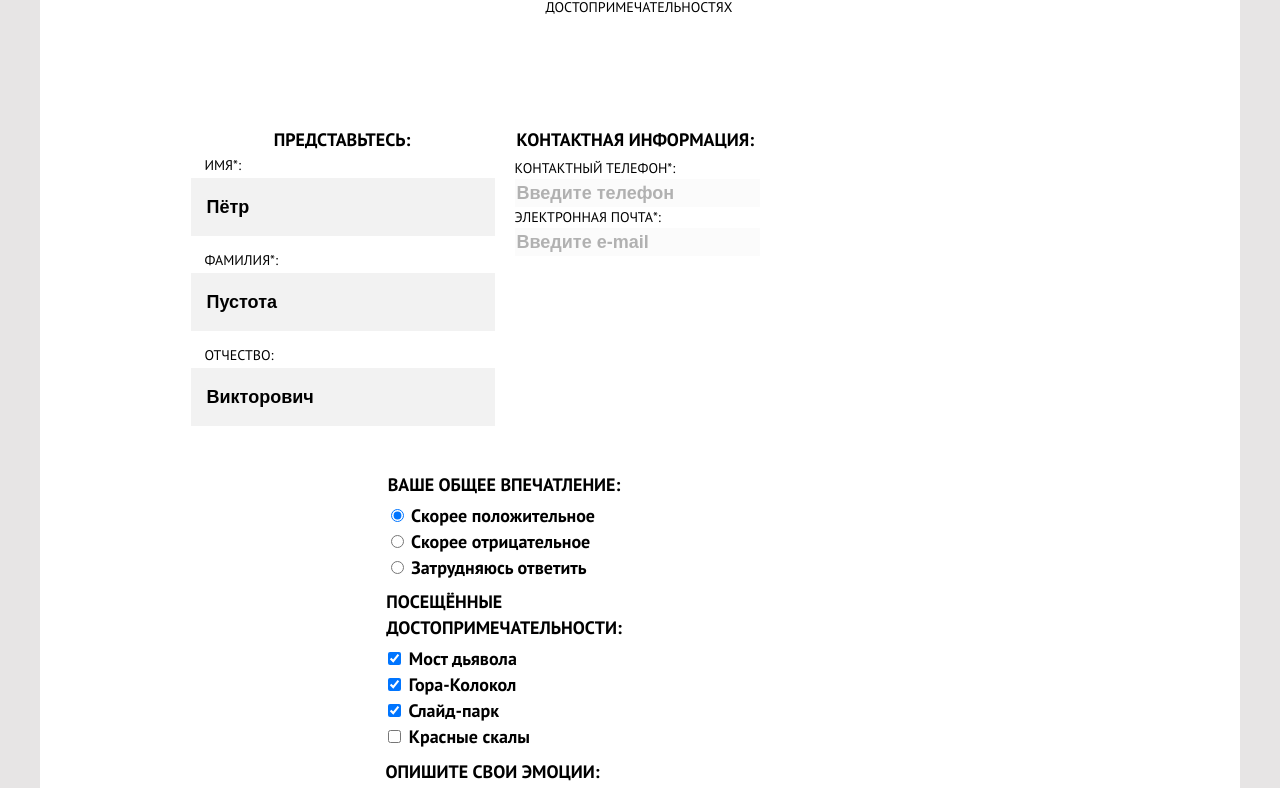
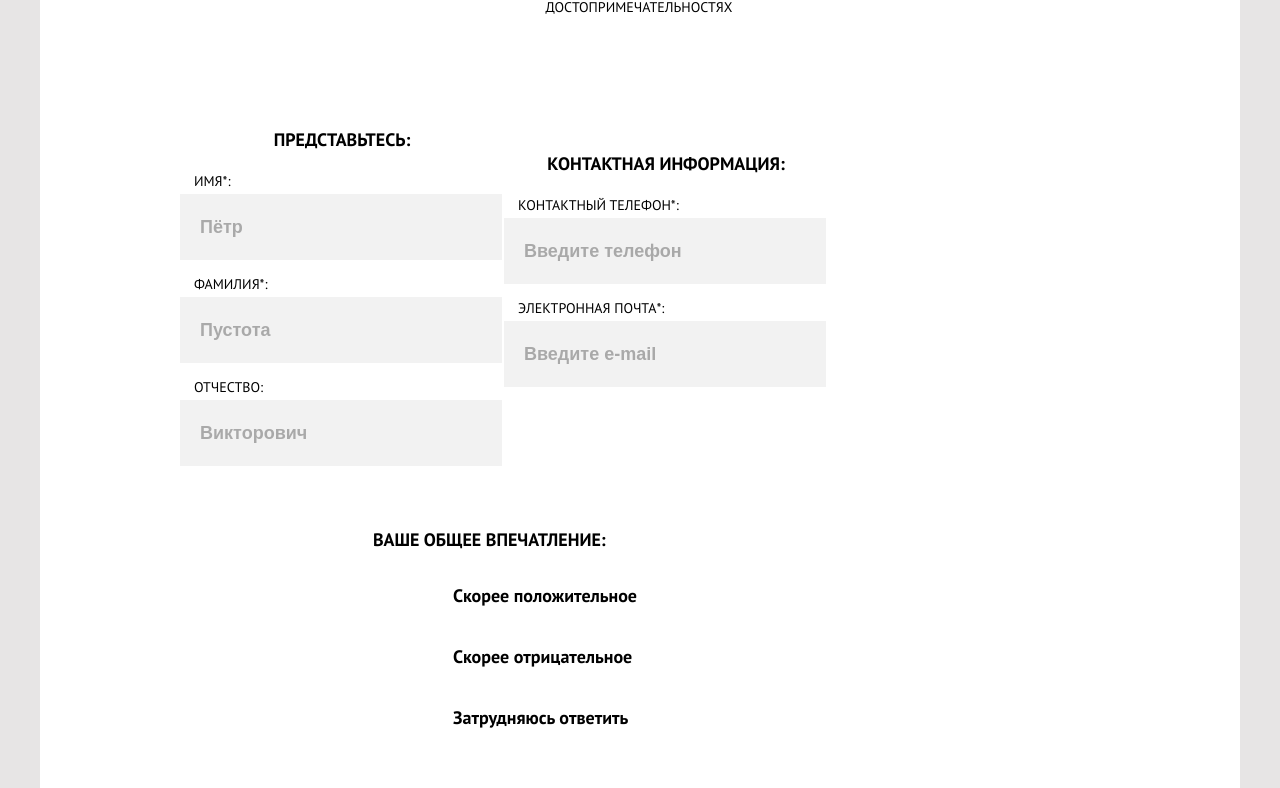
Before and after one commit to htmlacademy-adaptive/2098385-sedona-26, a website: page source/form.html in a window 1280 px wide. Shown: the part 634-1422 px from the top of the page. Drawn offline with nearby package versions, Linux system fonts and the light colour scheme; files that its build step writes are made by us from their sources.

Commit message:
Делает состояния на странице форм. Начинает стилизацию чек-боксов и радиокнопок

```diff
--- a/source/form.html
+++ b/source/form.html
@@ -81,11 +81,11 @@
               <legend class="contacts__title">Контактная информация:</legend>
               <div class="contacts__field">
                 <label class="contacts__lable" for="phone">Контактный телефон*:</label>
-                <input class="contacts__tel" type="tel" pattern="[0-9]{1}-[0-9]{3}-[0-9]{3}" value="Введите телефон" id="phone" name="number">
+                <input class="contacts__input" type="tel" pattern="[0-9]{1}-[0-9]{3}-[0-9]{3}" value="Введите телефон" id="phone" name="number">
               </div>
               <div class="contacts__field">
                 <label class="contacts__lable" for="e-mail">Электронная почта*:</label>
-                <input class="contacts__mail" type="email" value="Введите e-mail" id="e-mail" name="mail">
+                <input class="contacts__input" type="email" value="Введите e-mail" id="e-mail" name="mail">
               </div>
             </fieldset>
             <fieldset class="review__radio radio">
@@ -93,19 +93,22 @@
               <ul class="radio__list">
                 <li class="radio__item">
                   <label class="radio__option">
-                    <input class="radio__input" type="radio" name="feel" value="good-feel" checked>
+                    <input class="visually-hidden radio__input" type="radio" name="feel" value="good-feel" checked>
+                    <span class="control-mark"></span>
                           <span class="radio__control">Скорее положительное</span>
                   </label>
                 </li>
                 <li class="radio__item">
                   <label class="radio__option">
-                    <input class="radio__input" type="radio" name="feel" value="bad-feel">
+                    <input class="visually-hidden radio__input" type="radio" name="feel" value="bad-feel">
+                    <span class="control-mark"></span>
                           <span class="radio__control">Скорее отрицательное</span>
                   </label>
                 </li>
                 <li class="radio__item">
                   <label class="radio__option">
-                    <input class="radio__input" type="radio" name="feel" value="idn-feel">
+                    <input class="visually-hidden radio__input" type="radio" name="feel" value="idn-feel">
+                    <span class="control-mark"></span>
                           <span class="radio__control">Затрудняюсь ответить</span>
                   </label>
                 </li>
@@ -143,7 +146,7 @@
             <fieldset class="review__area area">
               <legend class="area__title">Опишите свои эмоции:</legend>
               <textarea class="area__comment" name="comment" id="comment-area" rows="10">
-                Опишите подробно все свои восторги
+Опишите подробно все свои восторги
               </textarea>
             </fieldset>
             <button class="review__button button" type="submit">Отправить отзыв</button>
--- a/source/sass/area.scss
+++ b/source/sass/area.scss
@@ -1,5 +1,5 @@
 .area {
-  margin: 0;
+  margin: 0 auto;
 }
 
 .area__title {
@@ -7,12 +7,38 @@
   font-size: 18px;
   font-weight: 700;
   line-height: 26px;
+  padding-top: 24px;
+  margin-bottom: 20px;
+  text-align: center;
 }
 
 .area__comment {
-  color: #000000;
-  opacity: 30%;
+  color: rgba(0, 0, 0, 0.3);
+  padding: 16px;
+  box-sizing: border-box;
   font-weight: 700;
   font-size: 18px;
   line-height: 26px;
+  margin-bottom: 56px;
+  min-width: 279px;
+  height: 150px;
+  background-color: #f2f2f2;
+  border: 0;
+  outline: 0;
+  text-align: left;
+
+  &:focus {
+    background-color: #f2f2f2;
+  }
+
+  &:hover {
+    background-color: #e5e5e5;
+    color: #000000;
+  }
+
+  &:active {
+    color: #000000;
+    background: none;
+    border: solid 4px #e5e5e5;
+  }
 }
--- a/source/sass/benefits.scss
+++ b/source/sass/benefits.scss
@@ -50,18 +50,33 @@
   background-image: url("../img/house.svg");
   background-repeat: no-repeat;
   background-position: 18px 25px;
+
+  @media (min-width: $tablet-width) {
+    background-size: 75px 72px;
+    background-position: 50% 25%;
+  }
 }
 
 .benefits__item--icon2 {
   background-image: url("../img/burger.svg");
   background-repeat: no-repeat;
   background-position: 18px 25px;
+
+  @media (min-width: $tablet-width) {
+    background-size: 75px 69px;
+    background-position: 50% 25%;
+  }
 }
 
 .benefits__item--icon3 {
   background-image: url("../img/gift.svg");
   background-repeat: no-repeat;
   background-position: 18px 25px;
+
+  @media (min-width: $tablet-width) {
+    background-size: 63px 75px;
+    background-position: 50% 25%;
+  }
 }
 
 .benefits__description--number {
--- a/source/sass/check.scss
+++ b/source/sass/check.scss
@@ -13,10 +13,14 @@
   font-size: 18px;
   font-weight: 700;
   line-height: 26px;
+  padding-top: 24px;
+  text-align: center;
+  margin-bottom: 30px;
 }
 
 .check__item {
   font-size: 18px;
   font-weight: 700;
   line-height: 26px;
+  margin-bottom: 35px;
 }
--- a/source/sass/contacts.scss
+++ b/source/sass/contacts.scss
@@ -2,26 +2,32 @@
   margin: 0;
 }
 
-.contacts__tel {
-  border: 0;
+.contacts__input {
   background-color: #f2f2f2;
+  border: 4px solid transparent;
   font-size: 18px;
   font-weight: 700;
   line-height: 26px;
   margin: 0;
-  color: #000000;
-  opacity: 30%;
-}
+  margin-bottom: 37px;
+  color: rgba(0, 0, 0, 0.3);
+  padding: 16px;
+  width: 87%;
 
-.contacts__mail {
-  border: 0;
-  background-color: #f2f2f2;
-  font-size: 18px;
-  font-weight: 700;
-  line-height: 26px;
-  margin: 0;
-  color: #000000;
-  opacity: 30%;
+  &:focus {
+    background-color: #f2f2f2;
+  }
+
+  &:hover {
+    background-color: #e5e5e5;
+    color: #000000;
+  }
+
+  &:active {
+    color: #000000;
+    background: none;
+    border: solid 4px #e5e5e5;
+  }
 }
 
 .contacts__title {
@@ -30,8 +36,19 @@
   font-weight: 700;
   line-height: 26px;
   margin: 0;
+  text-align: center;
+  padding-top: 24px;
+  margin-bottom: 41px;
+}
+
+.contacts__field {
+  position: relative;
 }
 
 .contacts__lable {
   text-transform: uppercase;
+  margin: 0;
+  position: absolute;
+  top: -23px;
+  left: 14px;
 }
--- a/source/sass/global.scss
+++ b/source/sass/global.scss
@@ -21,4 +21,9 @@ h2 {
 
 fieldset {
   border: 0;
+  padding: 0;
 }
+
+input {
+  outline: 0;
+}
--- a/source/sass/modal.scss
+++ b/source/sass/modal.scss
@@ -61,6 +61,19 @@
   @media (min-width: $tablet-width) {
     font-size: 21px;
   }
+
+  &:hover {
+    background-color: #669ec0;
+  }
+
+  &:active {
+    background-color: #5496bd;
+    color: rgba(255, 255, 255, 0.3);
+  }
+
+  &:disabled {
+    background-color: #e5e5e5;
+  }
 }
 
 .modal__close--one {
--- a/source/sass/name.scss
+++ b/source/sass/name.scss
@@ -12,19 +12,35 @@
   font-weight: 700;
   line-height: 26px;
   text-align: center;
-  margin-bottom: 20px;
+  margin-bottom: 41px;
 }
 
 .name__write {
-  border: 0;
   background-color: #f2f2f2;
+  color: rgba(0, 0, 0, 0.3);
+  border: 4px solid transparent;
   font-size: 18px;
   font-weight: 700;
   line-height: 26px;
   margin: 0;
   padding: 16px;
-  width: 90%;
+  width: 87%;
   margin-bottom: 37px;
+
+  &:focus {
+    background-color: #f2f2f2;
+  }
+
+  &:hover {
+    background-color: #e5e5e5;
+    color: #000000;
+  }
+
+  &:active {
+    color: #000000;
+    background: none;
+    border: solid 4px #e5e5e5;
+  }
 }
 
 .name__lable {
--- a/source/sass/radio.scss
+++ b/source/sass/radio.scss
@@ -6,12 +6,14 @@
   list-style-type: none;
   padding: 0;
   margin: 0;
+  margin-left: 82px;
 }
 
 .radio__item {
   font-size: 18px;
   font-weight: 700;
   line-height: 26px;
+  margin-bottom: 35px;
 }
 
 .radio__title {
@@ -19,4 +21,6 @@
   font-size: 18px;
   font-weight: 700;
   line-height: 26px;
+  padding-top: 24px;
+  margin-bottom: 30px;
 }
--- a/source/sass/review.scss
+++ b/source/sass/review.scss
@@ -14,15 +14,6 @@
   }
 }
 
-.review__rule {
-  text-transform: uppercase;
-  font-size: 12px;
-  line-height: 21px;
-  color: #000000;
-  opacity: 60%;
-  margin: 0;
-}
-
 .review__button {
   display: block;
   background: #81b3d2;
@@ -37,19 +28,127 @@
   padding-bottom: 14px;
   min-width: 281px;
   text-transform: uppercase;
+  margin-bottom: 3px;
+
+  &:hover {
+    background-color: #669ec0;
+  }
+
+  &:active {
+    background-color: #5496bd;
+    color: rgba(255, 255, 255, 0.3);
+  }
+
+  &:disabled {
+    background-color: #e5e5e5;
+  }
+}
+
+.review__rule {
+  text-transform: uppercase;
+  font-size: 12px;
+  line-height: 21px;
+  color: #000000;
+  opacity: 60%;
+  margin: 0;
+  text-align: end;
 }
 
 .review__radio {
-  grid-column: 1/3;
   margin: auto;
+  position: relative;
+
+  &::after {
+    content: "";
+    position: absolute;
+    width: auto;
+    height: 1px;
+    background-color: #e5e5e5;
+    bottom: 0;
+    left: 0;
+    right: 0;
+    margin-left: -20%;
+    margin-right: -20%;
+
+    @media (min-width: $tablet-width) {
+      display: none;
+    }
+  }
+
+  @media (min-width: $tablet-width) {
+    grid-column: 1/3;
+  }
 }
 
 .review__check {
-  grid-column: 1/3;
-  margin: auto;
+  margin: 0 auto;
+  position: relative;
+
+  &::after {
+    content: "";
+    position: absolute;
+    width: auto;
+    height: 1px;
+    background-color: #e5e5e5;
+    bottom: 0;
+    left: 0;
+    right: 0;
+    margin-left: -20%;
+    margin-right: -20%;
+
+    @media (min-width: $tablet-width) {
+      display: none;
+    }
+  }
+
+  @media (min-width: $tablet-width) {
+    grid-column: 1/3;
+  }
 }
 
 .review__area {
   grid-column: 1/3;
-  margin: auto;
+  margin: 0 auto;
 }
+
+.review__name {
+  position: relative;
+
+  &::after {
+    content: "";
+    position: absolute;
+    min-width: 320px;
+    height: 1px;
+    background-color: #e5e5e5;
+    bottom: 0;
+    left: 0;
+    right: 0;
+    margin-left: -10%;
+    margin-right: -10%;
+
+    @media (min-width: $tablet-width) {
+      display: none;
+    }
+  }
+}
+
+.review__contacts {
+  position: relative;
+
+  &::after {
+    content: "";
+    position: absolute;
+    min-width: 320px;
+    height: 1px;
+    background-color: #e5e5e5;
+    bottom: 0;
+    left: 0;
+    right: 0;
+    margin-left: -10%;
+    margin-right: -10%;
+
+    @media (min-width: $tablet-width) {
+      display: none;
+    }
+  }
+}
```
